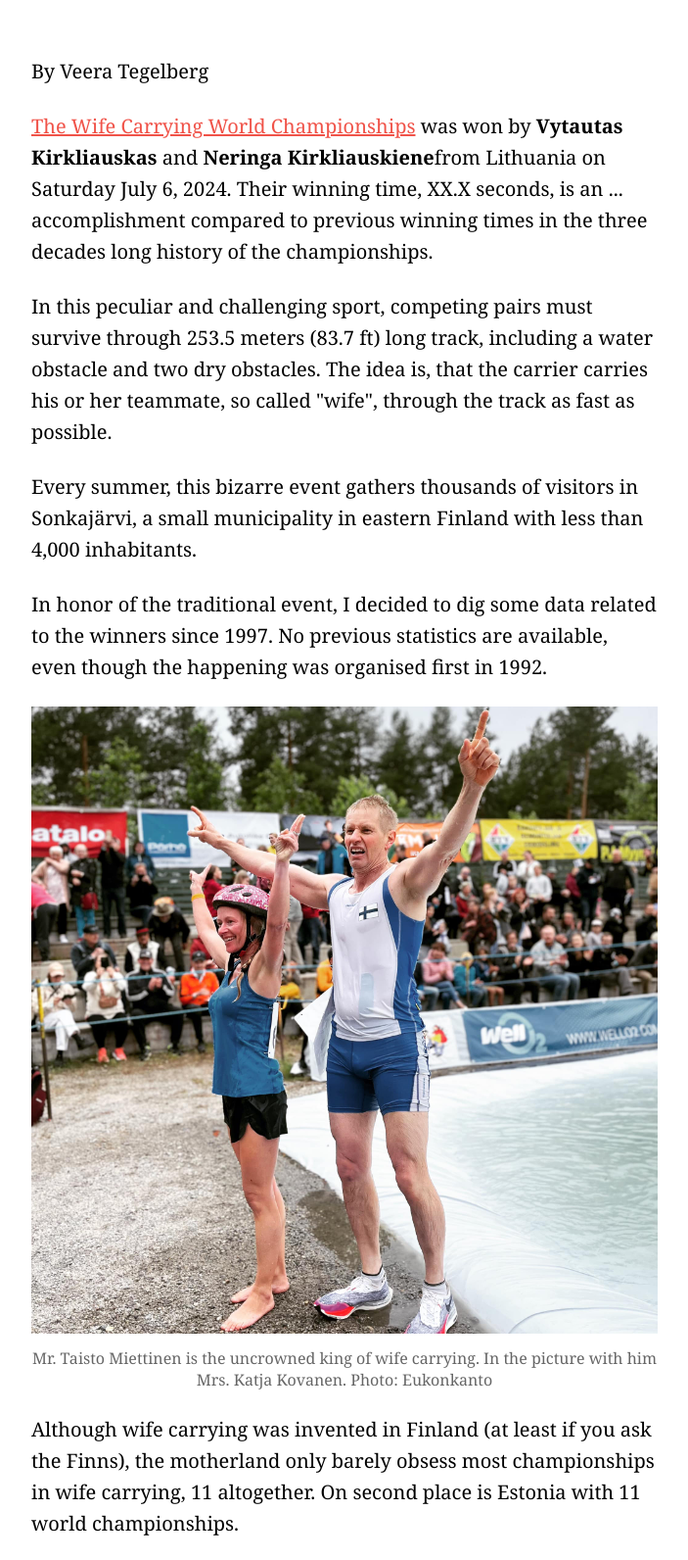
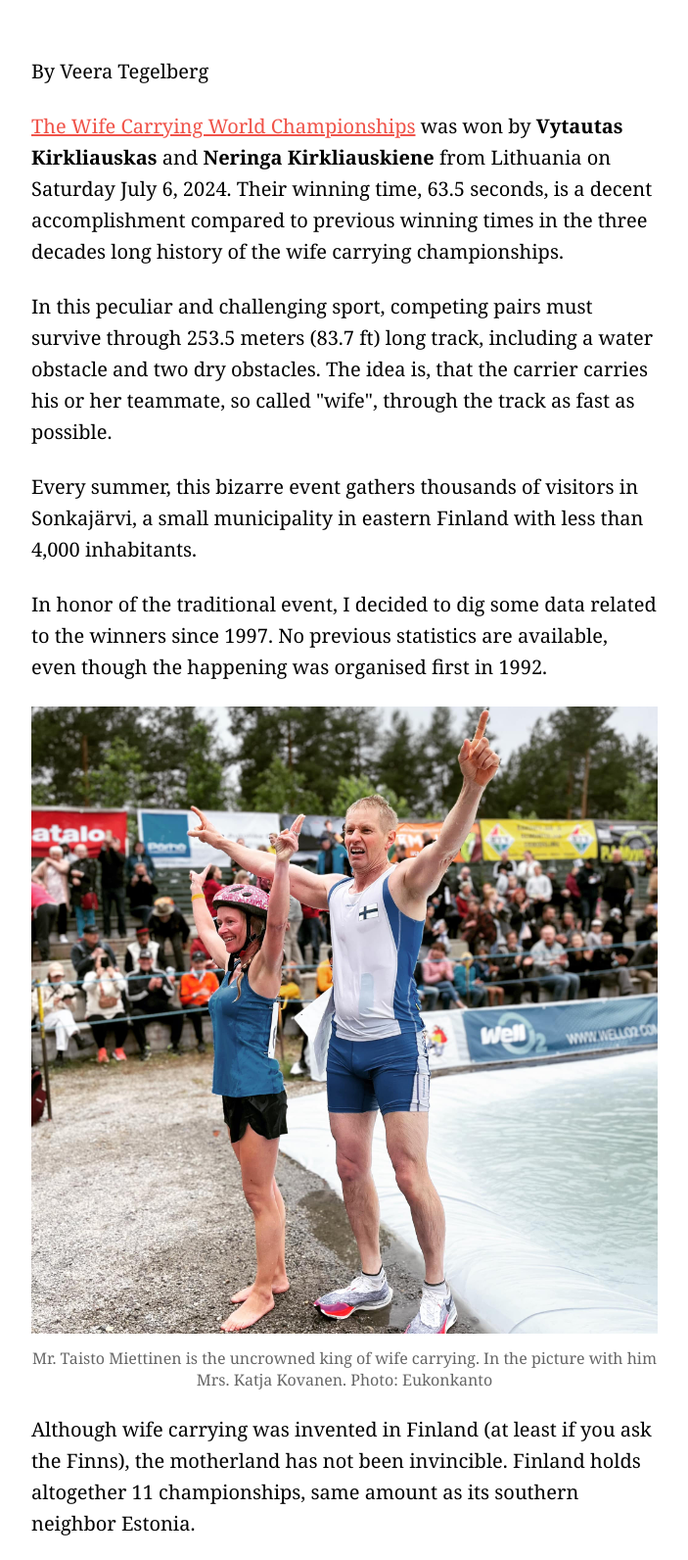
Before and after one commit to TegelVee/Project1, a plain HTML site: page index.html in a window 1280 px wide. Shown: the part 1029-2621 px from the top of the page at 98% size, without its empty margins (288-991 px from the left). Drawn offline with Linux system fonts and the light colour scheme; grey boxes are pictures that could not be loaded.

Commit message:
Update index.html

```diff
--- a/index.html
+++ b/index.html
@@ -134,7 +134,7 @@
         <div class="byline">
             <p>By Veera Tegelberg</p>
         </div>
-        <p> <a href="https://eukonkanto.fi/en/front-page/">The Wife Carrying World Championships</a> was won by <strong>Vytautas Kirkliauskas</strong> and <strong>Neringa Kirkliauskiene</strong>from Lithuania on Saturday July 6, 2024. Their winning time, XX.X seconds, is an ... accomplishment compared to previous winning times in the three decades long history of the championships.</p>
+        <p> <a href="https://eukonkanto.fi/en/front-page/">The Wife Carrying World Championships</a> was won by <strong>Vytautas Kirkliauskas</strong> and <strong>Neringa Kirkliauskiene</strong> from Lithuania on Saturday July 6, 2024. Their winning time, 63.5 seconds, is a decent accomplishment compared to previous winning times in the three decades long history of the wife carrying championships.</p>
         <p>In this peculiar and challenging sport, competing pairs must survive through 253.5 meters (83.7 ft) long track, including a water obstacle and two dry obstacles. The idea is, that the carrier carries his or her teammate, so called "wife", through the track as fast as possible.
             </p>
         <p>Every summer, this bizarre event gathers thousands of visitors in Sonkajärvi, a small municipality in eastern Finland with less than 4,000 inhabitants.
@@ -150,7 +150,7 @@
         </div>
 
 
-        <p>Although wife carrying was invented in Finland (at least if you ask the Finns), the motherland only barely obsess most championships in wife carrying, 11 altogether. On second place is Estonia with 11 world championships.</p>
+        <p>Although wife carrying was invented in Finland (at least if you ask the Finns), the motherland has not been invincible. Finland holds altogether 11 championships, same amount as its southern neighbor Estonia.</p>
 
         <iframe title="Before summer 2024 Finland and Estonia held even number of championships" aria-label="Column Chart" id="datawrapper-chart-OpShI" src="https://datawrapper.dwcdn.net/OpShI/3/" scrolling="no" frameborder="0" style="width: 0; min-width: 100% !important; border: none;" height="470" data-external="1"></iframe><script type="text/javascript">!function(){"use strict";window.addEventListener("message",(function(a){if(void 0!==a.data["datawrapper-height"]){var e=document.querySelectorAll("iframe");for(var t in a.data["datawrapper-height"])for(var r=0;r<e.length;r++)if(e[r].contentWindow===a.source){var i=a.data["datawrapper-height"][t]+"px";e[r].style.height=i}}}))}();
         </script>
```
